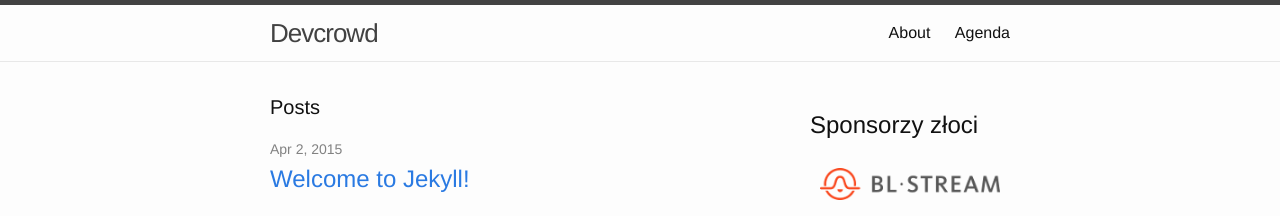
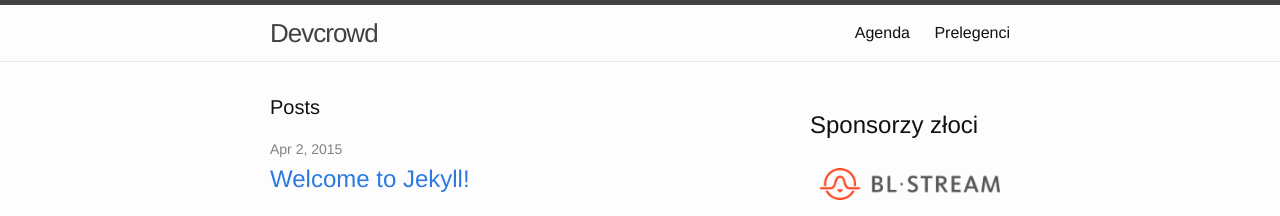
Before and after one commit to amorfis/devcrowd-site, a Jekyll site: the page built from index.html, in a window 1280 px wide. Shown: the top 216 px of the page. Built offline with Jekyll 4.4.1, drawn with Linux system fonts in a browser that asks for light colours.

Commit message:
Removed "About"

```diff
--- a/_data/pages.yml
+++ b/_data/pages.yml
@@ -1,4 +1,4 @@
-- url: /about
-  title: About
 - url: /agenda
   title: Agenda
+- url: /prelegenci
+  title: Prelegenci
```
Also changed, not shown: about.md (deleted, +0 -11 lines).
